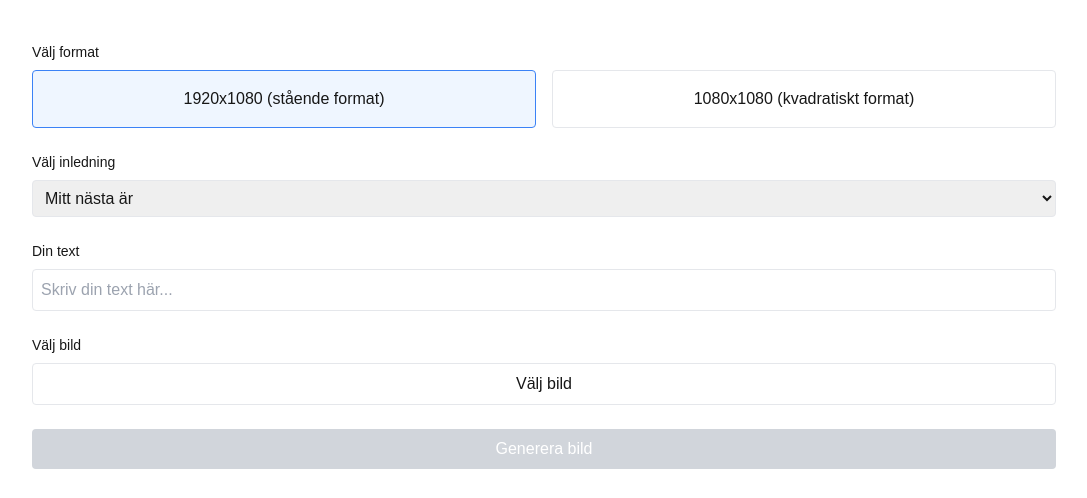
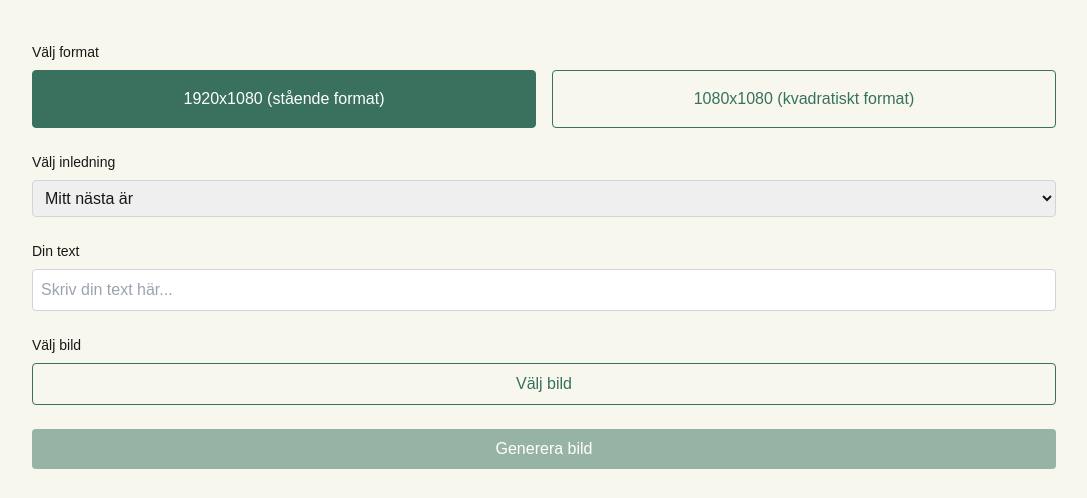
Before and after one commit to sestoltzf/mynext, a Next.js app: page / in a window 1280 px wide. Shown: the part 862-1360 px from the top of the page, without its empty margins (96-1183 px from the left). Built offline with nearby package versions, Linux system fonts and the light colour scheme.

Commit message:
Add format selection and example images

```diff
--- a/app/page.tsx
+++ b/app/page.tsx
@@ -2,7 +2,7 @@ import ImageGenerator from '../components/ImageGenerator';
 
 export default function Home() {
   return (
-    <main className="min-h-screen p-8">
+    <main className="min-h-screen p-8 bg-[#F7F7ED]">
       <div className="max-w-5xl mx-auto">
         <h1 className="text-4xl font-bold mb-8 text-center">Mitt Nästa Generator</h1>
 
--- a/components/ImageGenerator.tsx
+++ b/components/ImageGenerator.tsx
@@ -82,20 +82,20 @@ export default function ImageGenerator() {
         <div className="grid grid-cols-2 gap-4 mb-4">
           <button
             onClick={() => setSelectedFormat('landscape')}
-            className={`p-4 border rounded text-center ${
+            className={`p-4 border rounded text-center transition-all ${
               selectedFormat === 'landscape'
-                ? 'border-blue-500 bg-blue-50'
-                : 'border-gray-200 hover:bg-gray-50'
+                ? 'bg-[#39705E] text-white border-[#39705E]'
+                : 'border-[#39705E] text-[#39705E] hover:bg-[#39705E]/10'
             }`}
           >
             1920x1080 (stående format)
           </button>
           <button
             onClick={() => setSelectedFormat('square')}
-            className={`p-4 border rounded text-center ${
+            className={`p-4 border rounded text-center transition-all ${
               selectedFormat === 'square'
-                ? 'border-blue-500 bg-blue-50'
-                : 'border-gray-200 hover:bg-gray-50'
+                ? 'bg-[#39705E] text-white border-[#39705E]'
+                : 'border-[#39705E] text-[#39705E] hover:bg-[#39705E]/10'
             }`}
           >
             1080x1080 (kvadratiskt format)
@@ -110,7 +110,7 @@ export default function ImageGenerator() {
         <select
           value={prefix}
           onChange={(e) => setPrefix(e.target.value)}
-          className="w-full p-2 border rounded"
+          className="w-full p-2 border rounded border-gray-300 focus:border-[#39705E] focus:ring-1 focus:ring-[#39705E] outline-none transition-all"
           disabled={isGenerating}
         >
           {prefixOptions.map((option) => (
@@ -129,7 +129,7 @@ export default function ImageGenerator() {
           type="text"
           value={customText}
           onChange={(e) => setCustomText(e.target.value)}
-          className="w-full p-2 border rounded"
+          className="w-full p-2 border rounded border-gray-300 focus:border-[#39705E] focus:ring-1 focus:ring-[#39705E] outline-none transition-all"
           placeholder="Skriv din text här..."
           disabled={isGenerating}
         />
@@ -149,7 +149,7 @@ export default function ImageGenerator() {
           />
           <button
             onClick={() => fileInputRef.current?.click()}
-            className="w-full p-2 border rounded bg-white hover:bg-gray-50"
+            className="w-full p-2 border border-[#39705E] rounded text-[#39705E] hover:bg-[#39705E]/10 transition-all"
           >
             {selectedImage ? 'Byt bild' : 'Välj bild'}
           </button>
@@ -166,7 +166,7 @@ export default function ImageGenerator() {
       <button
         onClick={generateImage}
         disabled={isGenerating || !customText.trim() || !selectedImage}
-        className="w-full bg-blue-500 text-white py-2 px-4 rounded hover:bg-blue-600 disabled:bg-gray-300 disabled:cursor-not-allowed"
+        className="w-full bg-[#39705E] text-white py-2 px-4 rounded hover:bg-[#39705E]/90 disabled:bg-[#39705E]/50 disabled:cursor-not-allowed transition-all"
       >
         {isGenerating ? 'Genererar...' : 'Generera bild'}
       </button>
```
